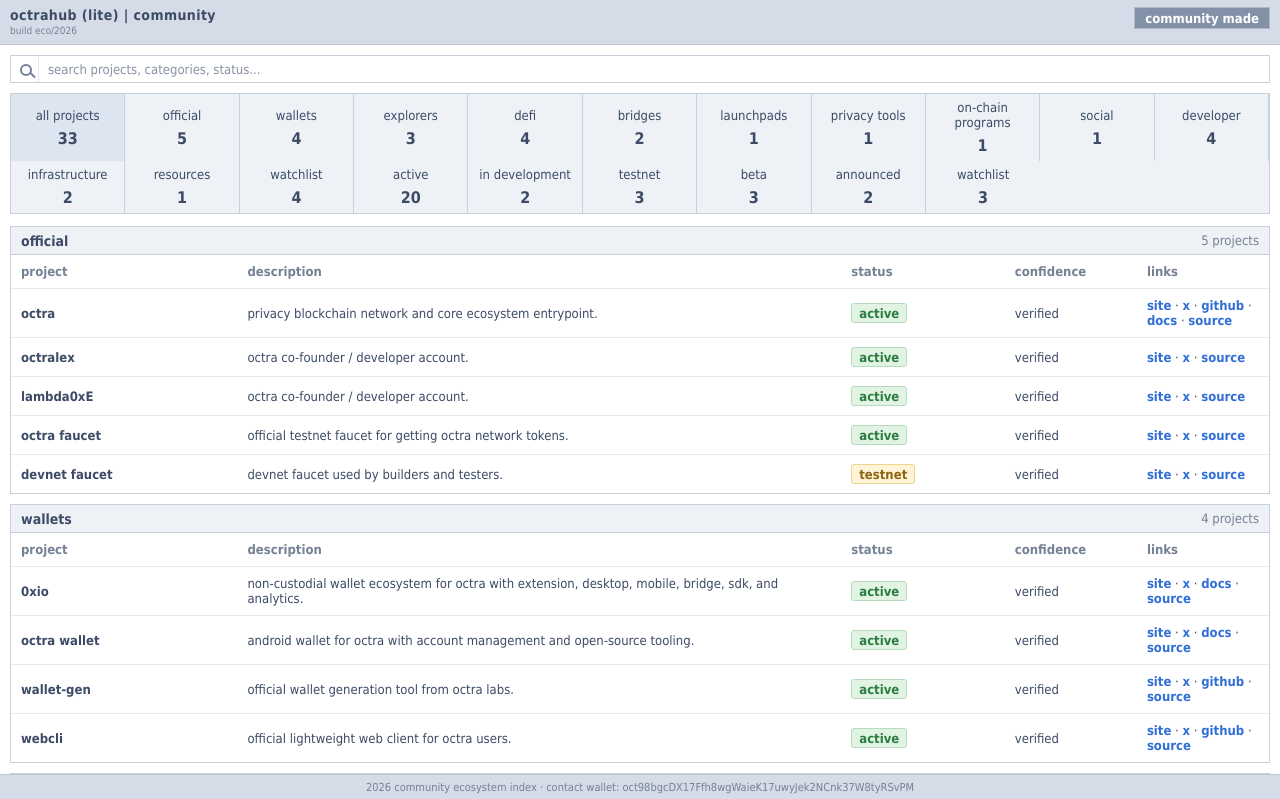
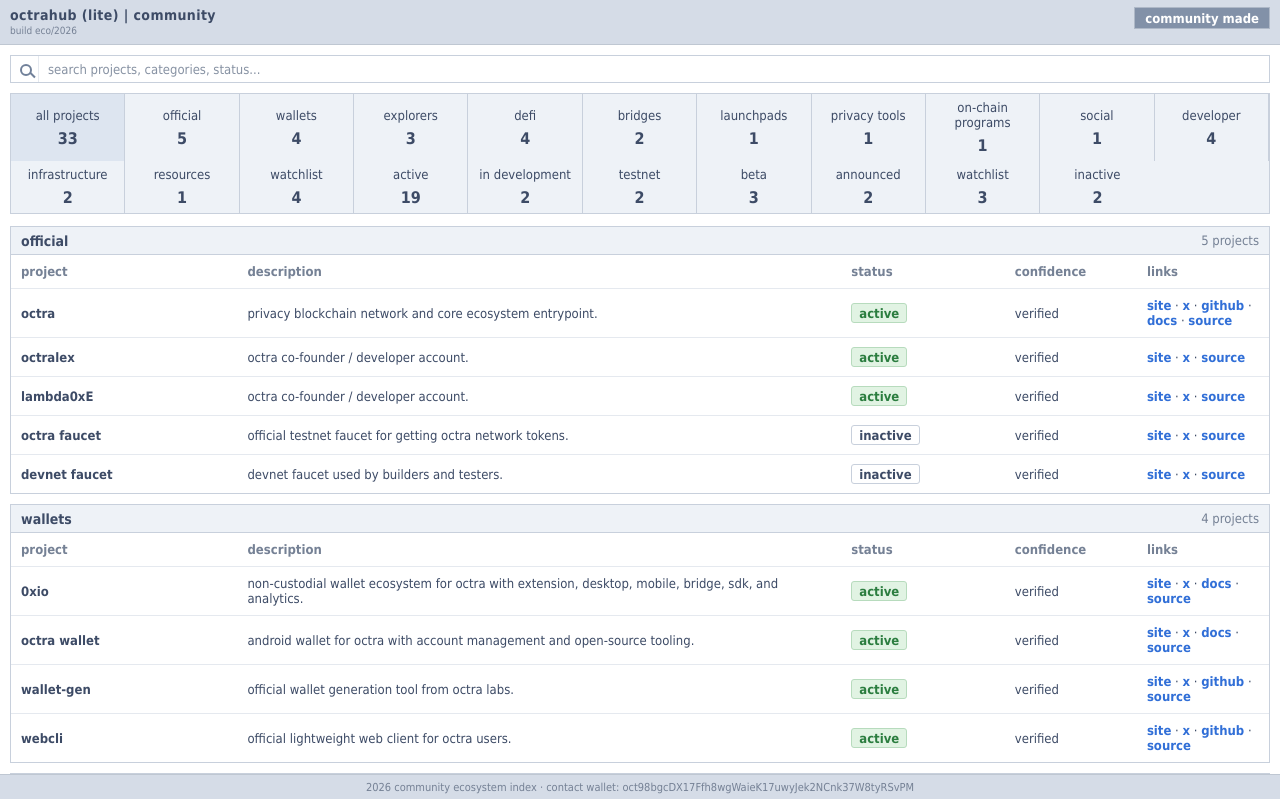
Before and after one commit to octrahub/octrahub, a plain HTML site: page scan.html in a window 1280 px wide. Shown: the top 799 px of the page. Drawn offline with Linux system fonts and the light colour scheme.

Commit message:
mark faucets inactive

```diff
--- a/index.html
+++ b/index.html
@@ -101,6 +101,7 @@
           <button data-status="beta">beta</button>
           <button data-status="announced">announced</button>
           <button data-status="watchlist">watchlist</button>
+          <button data-status="inactive">inactive</button>
           <button data-status="paused">paused</button>
         </div>
       </section>
@@ -114,7 +115,7 @@
       <span class="wallet-contact">contact wallet: oct98bgcDX17Ffh8wgWaieK17uwyJek2NCnk37W8tyRSvPM</span>
     </footer>
 
-    <script src="./projects.js?v=community-feedback"></script>
+    <script src="./projects.js?v=faucet-inactive"></script>
     <script src="./app.js"></script>
     <script src="./market.js"></script>
   </body>
--- a/projects.js
+++ b/projects.js
@@ -14,7 +14,7 @@ window.OCTRA_CATEGORIES = [
   "watchlist",
 ];
 
-window.OCTRA_STATUSES = ["active", "in development", "testnet", "beta", "announced", "watchlist"];
+window.OCTRA_STATUSES = ["active", "in development", "testnet", "beta", "announced", "watchlist", "inactive"];
 
 window.OCTRA_PROJECTS = [
   {
@@ -75,7 +75,7 @@ window.OCTRA_PROJECTS = [
   {
     name: "octra faucet",
     category: "official",
-    status: "active",
+    status: "inactive",
     confidence: "verified",
     description: "official testnet faucet for getting octra network tokens.",
     website: "https://faucet.octra.network/",
@@ -85,7 +85,7 @@ window.OCTRA_PROJECTS = [
   {
     name: "devnet faucet",
     category: "official",
-    status: "testnet",
+    status: "inactive",
     confidence: "verified",
     description: "devnet faucet used by builders and testers.",
     website: "https://faucet-devnet.octra.com/",
--- a/scan.html
+++ b/scan.html
@@ -45,13 +45,14 @@
         <button class="summary-cell status-filter" data-status="beta"><span>beta</span><strong data-status-count="beta">0</strong></button>
         <button class="summary-cell status-filter" data-status="announced"><span>announced</span><strong data-status-count="announced">0</strong></button>
         <button class="summary-cell status-filter" data-status="watchlist"><span>watchlist</span><strong data-status-count="watchlist">0</strong></button>
+        <button class="summary-cell status-filter" data-status="inactive"><span>inactive</span><strong data-status-count="inactive">0</strong></button>
       </section>
 
       <section id="directory" class="directory" aria-label="ecosystem directory"></section>
     </main>
 
     <footer>2026 community ecosystem index · contact wallet: oct98bgcDX17Ffh8wgWaieK17uwyJek2NCnk37W8tyRSvPM</footer>
-    <script src="./projects.js?v=community-feedback"></script>
+    <script src="./projects.js?v=faucet-inactive"></script>
     <script src="./scan.js"></script>
   </body>
 </html>
```
